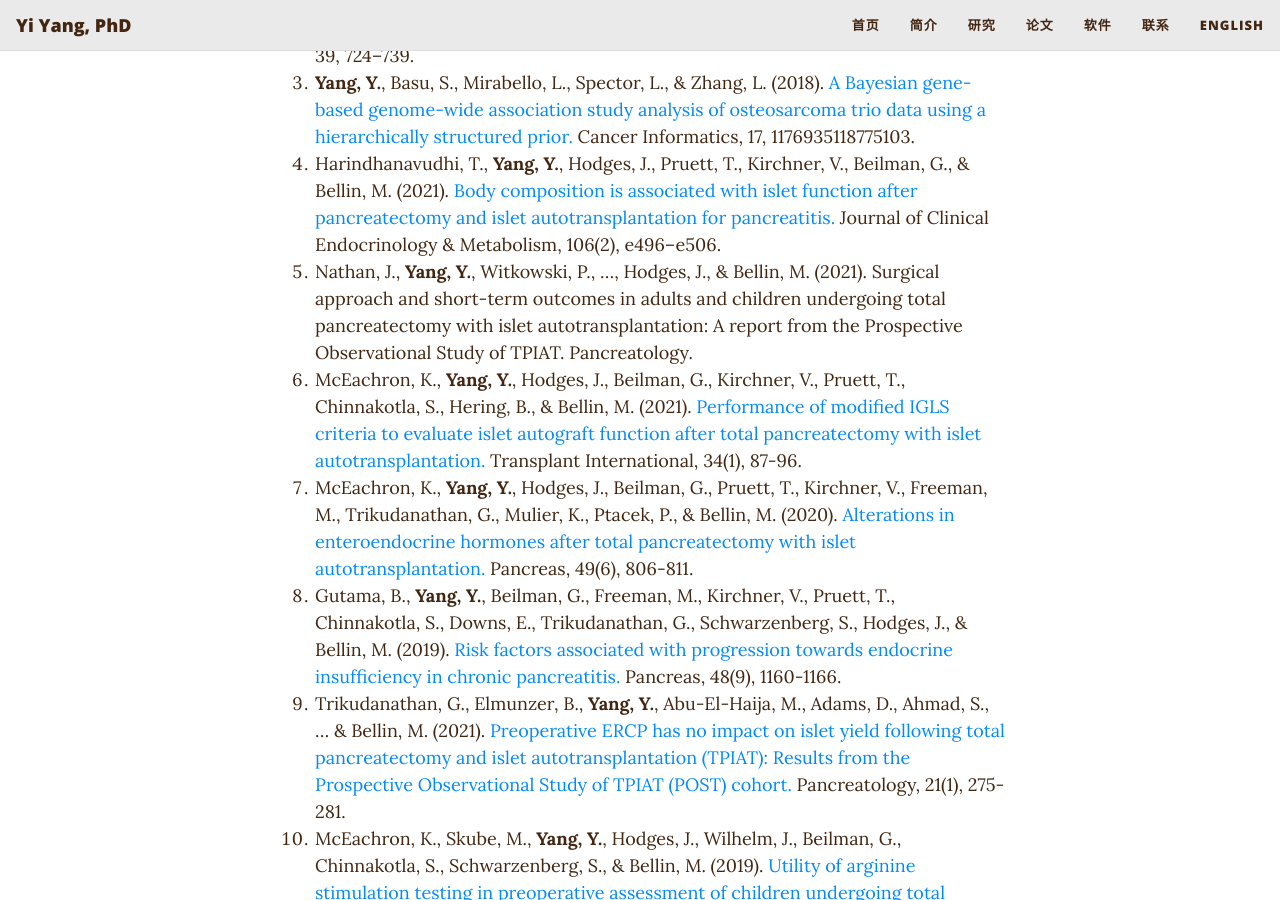
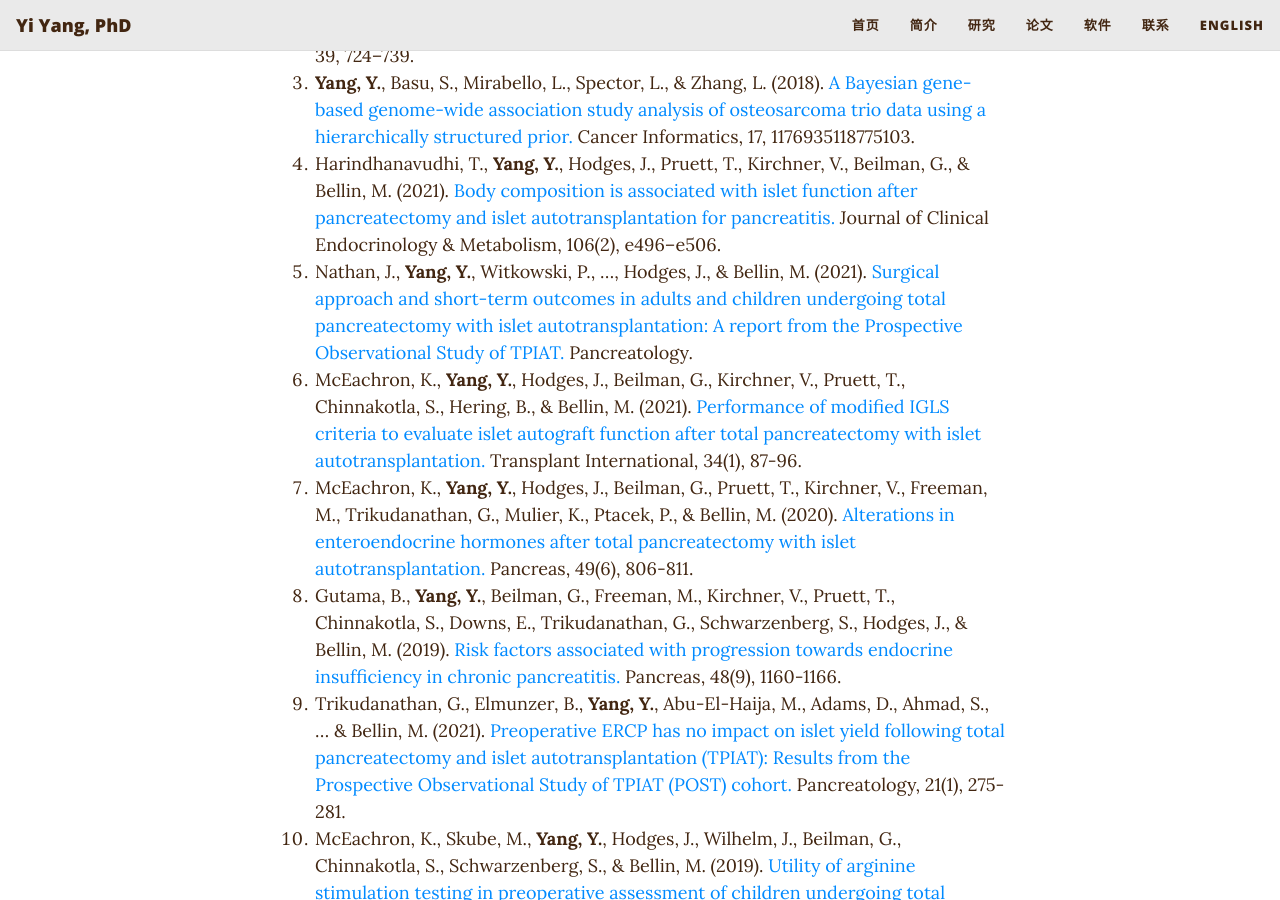
Before and after one commit to yiyangphd/cn, a Jekyll site: the page built from publications.md, in a window 1280 px wide and 900 px high, scrolled down 312 px. Built offline with Jekyll 4.4.1, drawn with Linux system fonts in a browser that asks for light colours; nearby versions of some CDN libraries; part of the change alters nothing that is shown.

```diff
--- a/publications.md
+++ b/publications.md
@@ -7,7 +7,7 @@ title: 论文
 2. **Yang, Y.**, Basu, S., & Zhang, L. (2020). [A Bayesian hierarchical variable selection prior for pathway-based GWAS using summary statistics.](https://doi.org/10.1002/sim.8442) Statistics in Medicine, 39, 724–739.
 3. **Yang, Y.**, Basu, S., Mirabello, L., Spector, L., & Zhang, L. (2018). [A Bayesian gene-based genome-wide association study analysis of osteosarcoma trio data using a hierarchically structured prior.](https://doi.org/10.1177/1176935118775103) Cancer Informatics, 17, 1176935118775103.
 4. Harindhanavudhi, T., **Yang, Y.**, Hodges, J., Pruett, T., Kirchner, V., Beilman, G., & Bellin, M. (2021). [Body composition is associated with islet function after pancreatectomy and islet autotransplantation for pancreatitis.](https://doi.org/10.1210/clinem/dgaa790) Journal of Clinical Endocrinology & Metabolism, 106(2), e496–e506.
-5. Nathan, J., **Yang, Y.**, Witkowski, P., ..., Hodges, J., & Bellin, M. (2021). Surgical approach and short-term outcomes in adults and children undergoing total pancreatectomy with islet autotransplantation: A report from the Prospective Observational Study of TPIAT. Pancreatology.
+5. Nathan, J., **Yang, Y.**, Witkowski, P., ..., Hodges, J., & Bellin, M. (2021). [Surgical approach and short-term outcomes in adults and children undergoing total pancreatectomy with islet autotransplantation: A report from the Prospective Observational Study of TPIAT.](https://doi.org/10.1016/j.pan.2021.09.011) Pancreatology.
 6. McEachron, K., **Yang, Y.**, Hodges, J., Beilman, G., Kirchner, V., Pruett, T., Chinnakotla, S., Hering, B., & Bellin, M. (2021). [Performance of modified IGLS criteria to evaluate islet autograft function after total pancreatectomy with islet autotransplantation.](https://doi.org/10.1111/tri.13762) Transplant International, 34(1), 87-96.
 7. McEachron, K., **Yang, Y.**, Hodges, J., Beilman, G., Pruett, T., Kirchner, V., Freeman, M., Trikudanathan, G., Mulier, K., Ptacek, P., & Bellin, M. (2020). [Alterations in enteroendocrine hormones after total pancreatectomy with islet autotransplantation.](https://doi.org/10.1097/MPA.0000000000001582) Pancreas, 49(6), 806-811.
 8. Gutama, B., **Yang, Y.**, Beilman, G., Freeman, M., Kirchner, V., Pruett, T., Chinnakotla, S., Downs, E., Trikudanathan, G., Schwarzenberg, S., Hodges, J., & Bellin, M. (2019). [Risk factors associated with progression towards endocrine insufficiency in chronic pancreatitis.](https://doi.org/10.1097/MPA.0000000000001394) Pancreas, 48(9), 1160-1166.
```
